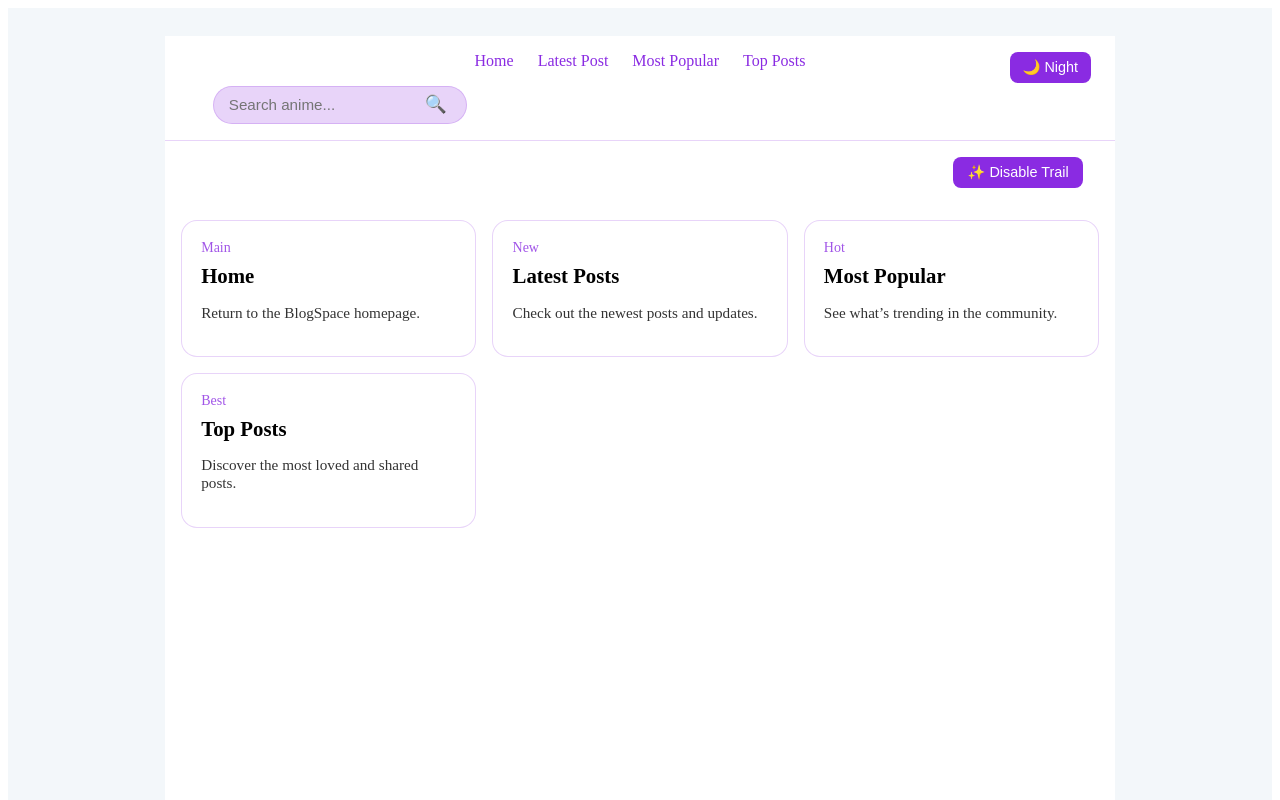
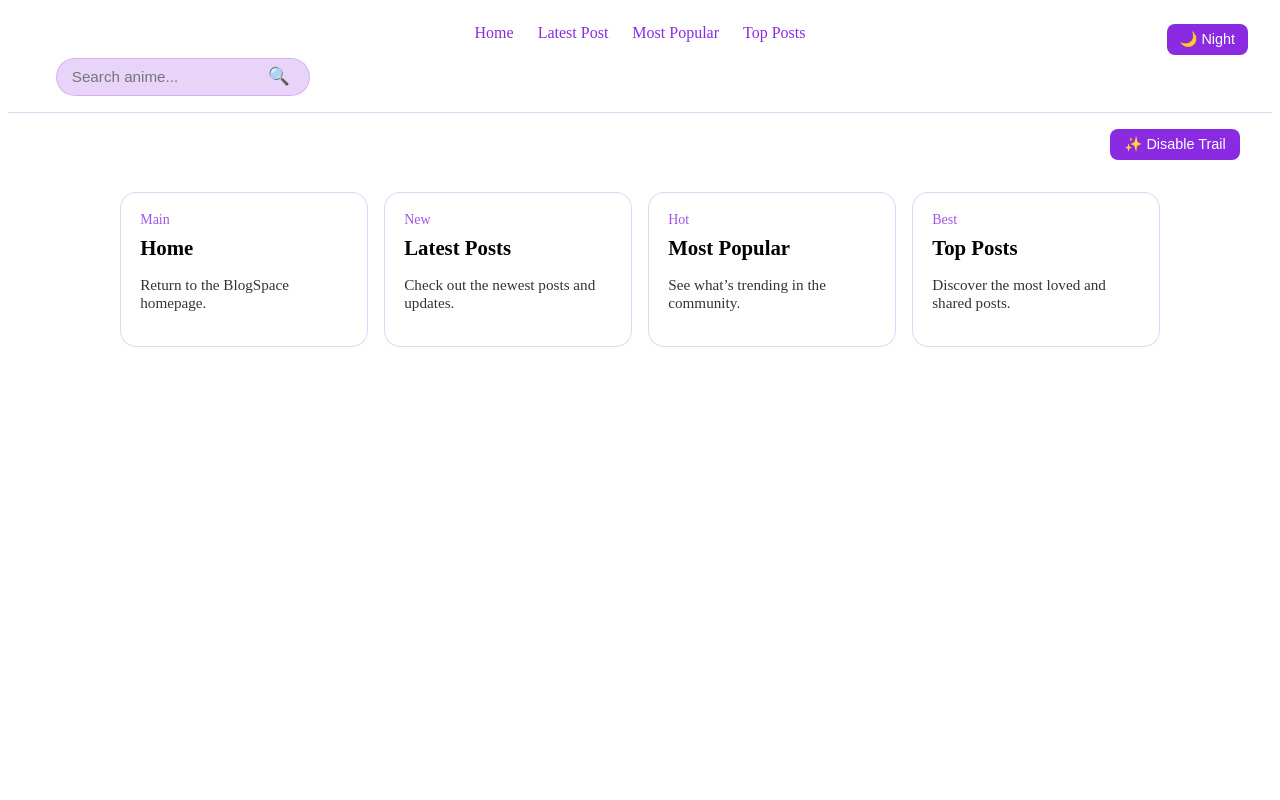
Before and after one commit to Sahil-Popat-Potale/Blog_Space, a React (Vite) app in the folder frontend/: page / in a window 1280 px wide. Shown: the top 800 px of the page. Built offline with nearby package versions, Linux system fonts and the light colour scheme; no server answers.

Commit message:
refactor authentication components: enhance layout and styling; add background image; improve input validation

```diff
--- a/frontend/src/App.jsx
+++ b/frontend/src/App.jsx
@@ -17,7 +17,8 @@ import './styles/app.css';
 export default function App(){
     const location = useLocation();
     const { user } = useContext(AuthContext);
-    const hideNavOn = ['/'];
+    const hideNavOn = ['/', '/login', '/register', '/reset-password'];
+    const hideFooterOn = ['/login', '/register', '/reset-password'];
 
     return (
         <div className="app-root">
@@ -35,7 +36,7 @@ export default function App(){
                     <Route path='/create' element={<CreatePost/>}/>
                 </Routes>
             </div>
-            <Footer />
+            {!hideFooterOn.includes(location.pathname) && <Footer />}
         </div>
     );
 }
--- a/frontend/src/pages/Login.jsx
+++ b/frontend/src/pages/Login.jsx
@@ -46,19 +46,21 @@ export default function Login() {
   };
 
   return (
-    <div className="auth-container" style={{ background:'#e8e8e8'}} >
+    <div className="auth-container" >
       <form className={`auth-form ${showForgot ? 'hidden' : 'visible'}`} onSubmit={handleSubmit(onSubmit)} >
-        <div className="title">Welcome,<br/><span>Sign in to continue OR </span>
+        <div className="title">Welcome,<br/><span>SignIn to continue or </span>
         <Link to="/register">SignUp!</Link>
         </div>
         <input className="auth-input"
           placeholder="Email or Username"
           {...register('identifier')}
+          required
         />
         <input className="auth-input"
           placeholder="Password"
           type="password"
           {...register('password')}
+          required
         />
         <button className="oauthButton" type="submit">Continue »</button>
 
@@ -70,13 +72,13 @@ export default function Login() {
 
         <div className="login-with">
           <div className="button-logo"><b>t</b></div>
-          <div className="button-logo"></div>
-          <div className="button-logo"></div>
+          <div className="button-logo">G</div>
+          <div className="button-logo">F</div>
       </div>
 
         <div className="forgot-password">
           <a href="#"
-            style={{ color: '#212121', fontSize: 18 }}
+            style={{ color: '#8dd295', fontSize: 18 }}
             onClick={e => {
               e.preventDefault();
               setShowForgot(true);
@@ -87,7 +89,7 @@ export default function Login() {
         </div>
       </form>
         {showForgot && (
-          <form className="auth-form" onSubmit={handleForgot} style={{ marginTop: 50 }}>
+          <form className="auth-form" onSubmit={handleForgot} >
             <input className="auth-input"
               type="email" name="email"
               placeholder="Enter your email"
@@ -101,7 +103,7 @@ export default function Login() {
             <div className="back-login" >
               <a
                 href="#"
-                style={{ color: '#212121', fontSize: 18 }}
+                style={{ color: '#8dd295', fontSize: 18 }}
                 onClick={e => {
                   e.preventDefault();
                   setForgotEmail('');
--- a/frontend/src/pages/Register.jsx
+++ b/frontend/src/pages/Register.jsx
@@ -20,9 +20,9 @@ export default function Register() {
   };
 
   return (
-    <div className="auth-container">
+    <div className="auth-container" >
       <form className="auth-form" onSubmit={handleSubmit(onSubmit)}>
-        <div className="title">Welcome,<br/><span>signUp to continue OR </span>
+        <div className="title">Welcome,<br/><span>SignUp to continue or </span>
         <Link to="/login">Sign In!</Link>
         </div>
           <input className="auth-input"
--- a/frontend/src/styles/app.css
+++ b/frontend/src/styles/app.css
@@ -1,13 +1,11 @@
 .app-root {
   min-height: 100vh;
-  background: #f3f7fa;
   display: flex;
   flex-direction: column;
 }
 .app-content {
   flex: 1;
-  margin: 0 auto;
-  max-width: 950px;
+  margin: 0;
+  max-width: auto;
   width: 100%;
-  padding: 28px 0;
 }
--- a/frontend/src/styles/auth.css
+++ b/frontend/src/styles/auth.css
@@ -1,22 +1,28 @@
+.auth-container {
+  display: flex;
+  justify-content: center;
+  align-items: center;
+  width: auto;
+  height: 100vh;
+  background: url("../assets/auth_bg.jpg") center/cover no-repeat;
+}
 .auth-form {
-  --input-focus: #2d8cf0;
-  --font-color: #323232;
-  --font-color-sub: #666;
-  --bg-color: #fff;
-  --main-color: #323232;
+  --input-focus: #677D6A;
+  --font-color: #D6BD98;
+  --font-color-sub: #8dd295;
+  --bg-color: #40534C;
+  --main-color: #1A3636;
   padding: 20px;
-  background: lightgray;
-  display: flex;
+  display: inline-flex;
   flex-direction: column;
   align-items: center;
   justify-content: center;
   gap: 20px;
-  border-radius: 5px;
-  border: 2px solid var(--main-color);
-  box-shadow: 4px 4px var(--main-color);
+  backdrop-filter: blur(8px) brightness(1.3);
+  border-radius: 12px;
 }
 .auth-form.hidden { display: none !important; }
-.auth-form.visible { display: flex !important; }
+.auth-form.visible { display: inline-flex !important; }
 
 .title {
   color: var(--font-color);
@@ -32,7 +38,7 @@
 }
 
 .title a {
-  color: var(--main-color);
+  color: var(--font-color);
   text-decoration: none;
   font-weight: 700;
 }
@@ -73,7 +79,7 @@
   border: 2px solid var(--main-color);
   background-color: var(--bg-color);
   box-shadow: 4px 4px var(--main-color);
-  color: var(--font-color);
+  color: var(--font-color-sub);
   font-size: 25px;
   display: flex;
   justify-content: center;
@@ -101,7 +107,7 @@
   box-shadow: 4px 4px var(--main-color);
   font-size: 17px;
   font-weight: 600;
-  color: var(--font-color);
+  color: var(--font-color-sub);
   cursor: pointer;
 }
 
@@ -110,7 +116,7 @@
   justify-content: center;
   align-items: center;
   gap: 5px;
-  margin: 20px auto 0 auto;
+  margin: 20px 0 0 0;
   padding: auto 15px 15px auto;
   width: 250px;
   height: 40px;
@@ -120,7 +126,7 @@
   box-shadow: 4px 4px var(--main-color);
   font-size: 16px;
   font-weight: 600;
-  color: var(--font-color);
+  color: var(--font-color-sub);
   cursor: pointer;
   transition: all 250ms;
   position: relative;
@@ -135,7 +141,7 @@
   left: 0;
   height: 100%;
   width: 0;
-  background-color: #212121;
+  background-color: #0e1e1e;
   z-index: -1;
   -webkit-box-shadow: 4px 8px 19px -3px rgba(0, 0, 0, 0.27);
   box-shadow: 4px 8px 19px -3px rgba(0, 0, 0, 0.27);
@@ -143,7 +149,7 @@
 }
 
 .oauthButton:hover {
-  color: #e8e8e8;
+  color: var(--font-color-sub);
 }
 
 .oauthButton:hover::before {
@@ -151,7 +157,6 @@
 }
 
 .auth-separator {
-  width: 100%;
   display: flex;
   align-items: center;
   justify-content: center;
@@ -162,11 +167,11 @@
   width: 150px;
   height: 3px;
   border-radius: 5px;
-  background-color: var(--font-color-sub);
+  background-color: #76987b;
 }
 
 .auth-separator > span {
-  color: var(--font-color);
+  color: var(--font-color-sub);
   font-family: var(--font-SpaceMono);
   font-weight: 600;
 }
```
Also changed, not shown: frontend/src/assets/auth_bg.jpg (added).
